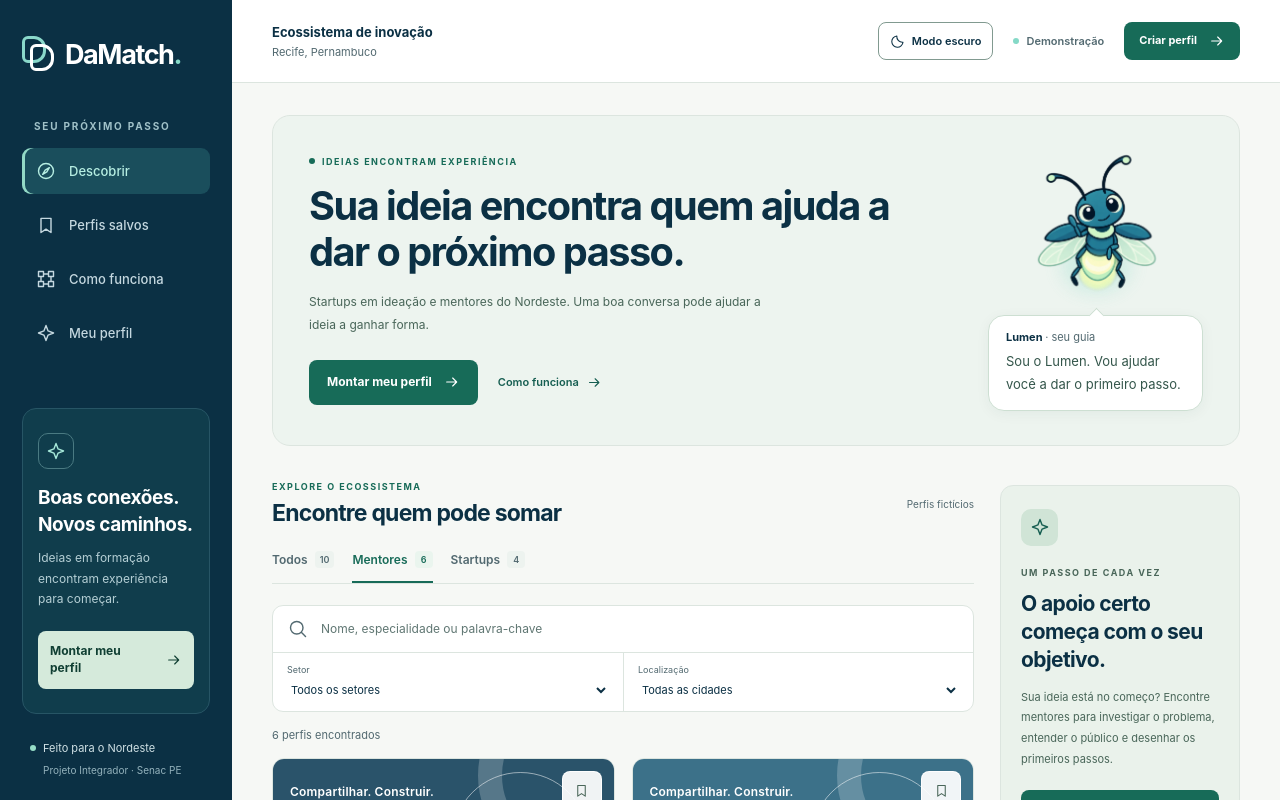
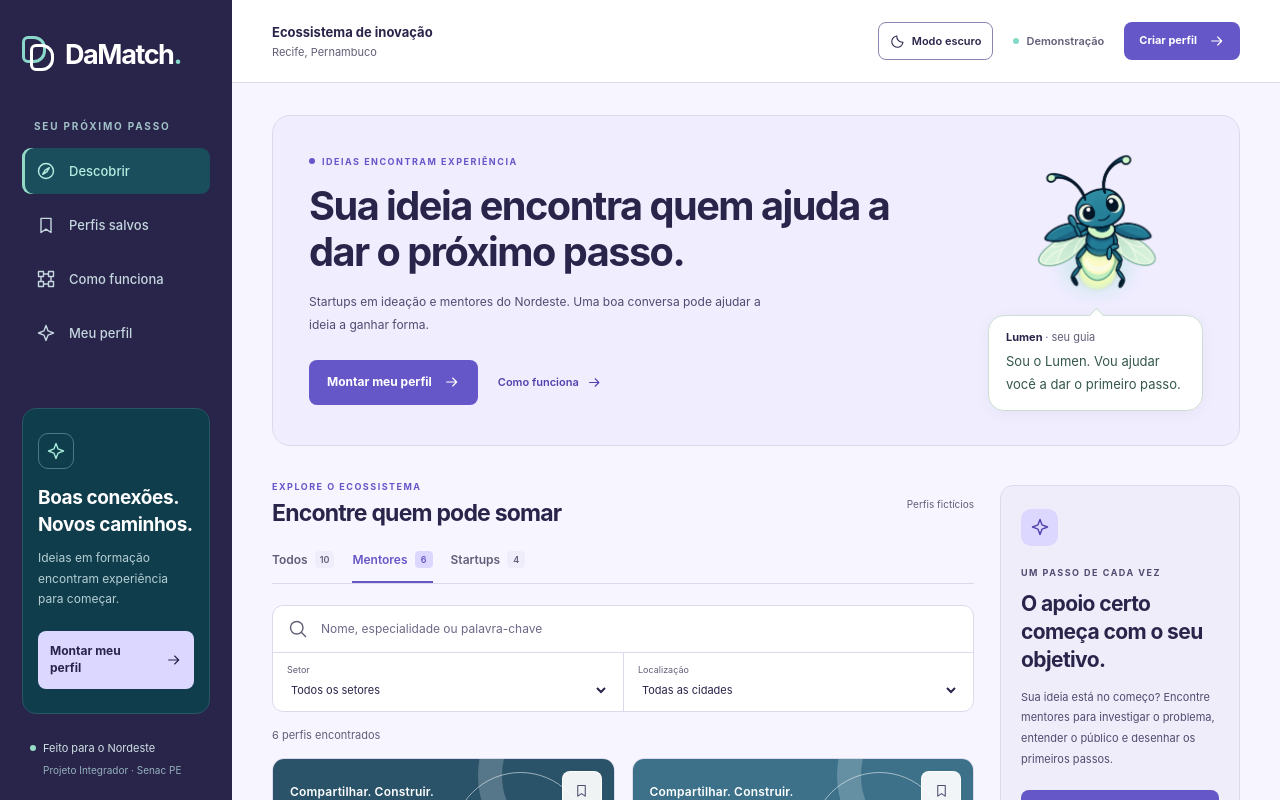
Before and after one commit to Diogo746/Da-Match, an Angular app in the folder frontend/: page / in a window 1280 px wide. Shown: the top 800 px of the page. Built offline with nearby package versions, Linux system fonts and the light colour scheme.

Commit message:
Update theme colors for light and dark modes

```diff
--- a/frontend/src/app/shared/theme.css
+++ b/frontend/src/app/shared/theme.css
@@ -1,47 +1,48 @@
 :root {
   color-scheme: light;
-  --navy: #0b3044;
-  --on-navy: #fff;
-  --bg: #f6f8f5;
-  --surface: #fff;
-  --surface-overlay: #ffffffed;
-  --surface-alt: #edf3ef;
-  --surface-soft: #f5f8f4;
-  --surface-hover: #edf5f0;
-  --surface-tint: #edf5ef;
-  --text-primary: #0b3044;
-  --muted: #526970;
-  --text-soft: #496659;
-  --placeholder: #607773;
-  --teal: #176b58;
-  --accent-ink: #165e51;
-  --focus: #349c81;
-  --border: #dce5df;
-  --border-soft: #e6ede7;
-  --field-border: #819a90;
-  --border-hover: #507d68;
-  --action-bg: #176b58;
-  --action-text: #fff;
-  --action-hover: #105544;
-  --button-soft-bg: #d5eadb;
-  --button-soft-text: #103f33;
-  --button-soft-hover: #c0dfce;
-  --selected-bg: #eaf5ee;
-  --saved-bg: #0b3044;
-  --saved-text: #fff;
-  --badge-bg: #e2efe7;
-  --badge-text: #2d6850;
-  --tag-bg: #f1f5f3;
-  --tag-text: #315a48;
-  --track: #e1ebe3;
-  --track-fill: #4e9d77;
-  --hero-bg: #edf4ef;
-  --help-bg: #eaf2eb;
-  --help-icon-bg: #d0e4d6;
-  --preview-cover-start: #dcefe4;
-  --preview-cover-end: #c5e5dc;
-  --success-bg: #e4f3e9;
-  --success-text: #236146;
+
+  --navy: #29244A;
+  --on-navy: #FFFFFF;
+  --bg: #F7F5FF;
+  --surface: #FFFFFF;
+  --surface-overlay: #FFFFFFED;
+  --surface-alt: #EFEDFA;
+  --surface-soft: #F7F5FF;
+  --surface-hover: #DCD7FF;
+  --surface-tint: #EFEDFA;
+  --text-primary: #29244A;
+  --muted: #625D78;
+  --text-soft: #514B70;
+  --placeholder: #6E6887;
+  --teal: #6657C8;
+  --accent-ink: #5142AE;
+  --focus: #6657C8;
+  --border: #DDD9ED;
+  --border-soft: #EAE7F5;
+  --field-border: #8B83B0;
+  --border-hover: #6657C8;
+  --action-bg: #6657C8;
+  --action-text: #FFFFFF;
+  --action-hover: #5142AE;
+  --button-soft-bg: #DCD7FF;
+  --button-soft-text: #29244A;
+  --button-soft-hover: #CCC5FF;
+  --selected-bg: #DCD7FF;
+  --saved-bg: #29244A;
+  --saved-text: #FFFFFF;
+  --badge-bg: #DCD7FF;
+  --badge-text: #40357F;
+  --tag-bg: #F0EEFA;
+  --tag-text: #5142AE;
+  --track: #E5E1F0;
+  --track-fill: #6657C8;
+  --hero-bg: #F0EDFF;
+  --help-bg: #EFEDFA;
+  --help-icon-bg: #DCD7FF;
+  --preview-cover-start: #E4DFFF;
+  --preview-cover-end: #C8F0E8;
+  --success-bg: #E3F7F1;
+  --success-text: #176B5B;
   --error-bg: #fff4f1;
   --error-border: #ba7168;
   --error-text: #963d3d;
@@ -69,46 +70,48 @@
 
 html[data-theme="dark"] {
   color-scheme: dark;
-  --bg: #0b1820;
-  --surface: #14282e;
-  --surface-overlay: #1a343dee;
-  --surface-alt: #1b3338;
-  --surface-soft: #172e34;
-  --surface-hover: #213f41;
-  --surface-tint: #193a35;
-  --text-primary: #e6f2ee;
-  --muted: #b2c8c5;
-  --text-soft: #bfd4cc;
-  --placeholder: #93afaa;
-  --teal: #9adebf;
-  --accent-ink: #a4e2ca;
-  --focus: #b6f0d4;
-  --border: #30494e;
-  --border-soft: #2a4146;
-  --field-border: #6f908e;
-  --border-hover: #83b29e;
-  --action-bg: #96d8bc;
-  --action-text: #0b2a24;
-  --action-hover: #aeedce;
-  --button-soft-bg: #244e42;
-  --button-soft-text: #d3f1e1;
-  --button-soft-hover: #2d604f;
-  --selected-bg: #224b40;
-  --saved-bg: #a4e2ca;
-  --saved-text: #0b2a24;
-  --badge-bg: #234339;
-  --badge-text: #c1ead3;
-  --tag-bg: #213b36;
-  --tag-text: #c0dfd0;
-  --track: #294347;
-  --track-fill: #96d8bc;
-  --hero-bg: #142f32;
-  --help-bg: #17372f;
-  --help-icon-bg: #285041;
-  --preview-cover-start: #214a42;
-  --preview-cover-end: #1b3d39;
-  --success-bg: #214335;
-  --success-text: #bde6cd;
+  --navy: #17152B;
+  --on-navy: #F4F2FF;
+  --bg: #17152B;
+  --surface: #282442;
+  --surface-overlay: #302B4DEE;
+  --surface-alt: #282442;
+  --surface-soft: #211E38;
+  --surface-hover: #393254;
+  --surface-tint: #302B4A;
+  --text-primary: #F4F2FF;
+  --muted: #C1BCD9;
+  --text-soft: #D8D3ED;
+  --placeholder: #A8A2C4;
+  --teal: #65DCC5;
+  --accent-ink: #85E7D4;
+  --focus: #65DCC5;
+  --border: #484260;
+  --border-soft: #393451;
+  --field-border: #8982A6;
+  --border-hover: #65DCC5;
+  --action-bg: #65DCC5;
+  --action-text: #17152B;
+  --action-hover: #85E7D4;
+  --button-soft-bg: #493F79;
+  --button-soft-text: #F0EDFF;
+  --button-soft-hover: #5A4E91;
+  --selected-bg: #493F79;
+  --saved-bg: #65DCC5;
+  --saved-text: #17152B;
+  --badge-bg: #493F79;
+  --badge-text: #E4DFFF;
+  --tag-bg: #302B4A;
+  --tag-text: #D8D3ED;
+  --track: #393451;
+  --track-fill: #65DCC5;
+  --hero-bg: #282442;
+  --help-bg: #25213E;
+  --help-icon-bg: #493F79;
+  --preview-cover-start: #493F79;
+  --preview-cover-end: #24564F;
+  --success-bg: #1F443E;
+  --success-text: #A8F0DF;
   --error-bg: #402724;
   --error-border: #bc796e;
   --error-text: #ffc1b7;
```
